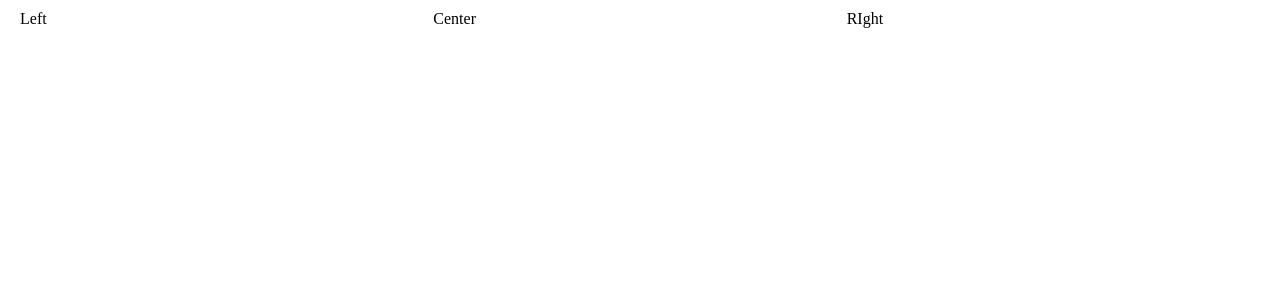
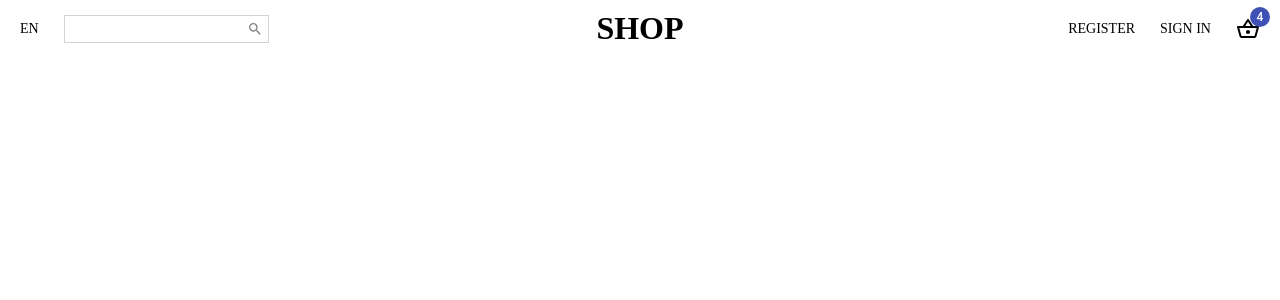
Before and after one commit to Amrindra/ecommerce-website-2022, a React (Create React App) app: page / in a window 1280 px wide. Shown: the top 300 px of the page. Built offline with nearby package versions, Linux system fonts and the light colour scheme.

Commit message:
Designed Navbar added some icons to it

```diff
--- a/package.json
+++ b/package.json
@@ -3,6 +3,10 @@
   "version": "0.1.0",
   "private": true,
   "dependencies": {
+    "@emotion/styled": "11.8.1",
+    "@material-ui/core": "4.12.4",
+    "@material-ui/icons": "4.11.3",
+    "@mui/material": "5.6.4",
     "@testing-library/jest-dom": "^5.16.4",
     "@testing-library/react": "^13.2.0",
     "@testing-library/user-event": "^13.5.0",
--- a/src/components/Navbar.jsx
+++ b/src/components/Navbar.jsx
@@ -1,3 +1,5 @@
+import { Badge } from "@material-ui/core";
+import { Search, ShoppingBasketOutlined } from "@material-ui/icons";
 import React from "react";
 import styled from "styled-components";
 
@@ -5,9 +7,27 @@
   return (
     <Container>
       <Wrapper>
-        <LeftSide>Left</LeftSide>
-        <Center>Center</Center>
-        <RightSide>RIght</RightSide>
+        <LeftSide>
+          <Language>EN</Language>
+          <SearchContainer>
+            <Input />
+            <Search style={{ color: "gray", fontSize: 16 }} />
+          </SearchContainer>
+        </LeftSide>
+
+        <Center>
+          <Logo>SHOP</Logo>
+        </Center>
+
+        <RightSide>
+          <MenuItem>REGISTER</MenuItem>
+          <MenuItem>SIGN IN</MenuItem>
+          <MenuItem>
+            <Badge badgeContent={4} color="primary">
+              <ShoppingBasketOutlined />
+            </Badge>
+          </MenuItem>
+        </RightSide>
       </Wrapper>
     </Container>
   );
@@ -20,17 +40,52 @@
 const Wrapper = styled.div`
   padding: 10px 20px;
   display: flex;
+  align-items: center;
   justify-content: space-between;
 `;
 
 const LeftSide = styled.div`
   flex: 1;
+  display: flex;
+  align-items: center;
 `;
+
+const Language = styled.span`
+  font-size: 14px;
+  cursor: pointer;
+`;
+
+const SearchContainer = styled.div`
+  border: 1px solid lightgray;
+  display: flex;
+  align-items: center;
+  margin-left: 25px;
+  padding: 5px;
+`;
+
+const Input = styled.input`
+  border: none;
+`;
+
 const Center = styled.div`
   flex: 1;
+  text-align: center;
+`;
+
+const Logo = styled.h1`
+  font-weight: bold;
 `;
 const RightSide = styled.div`
   flex: 1;
+  display: flex;
+  align-items: center;
+  justify-content: flex-end;
+`;
+
+const MenuItem = styled.div`
+  font-size: 14px;
+  cursor: pointer;
+  margin-left: 25px;
 `;
 
 export default Navbar;
```
